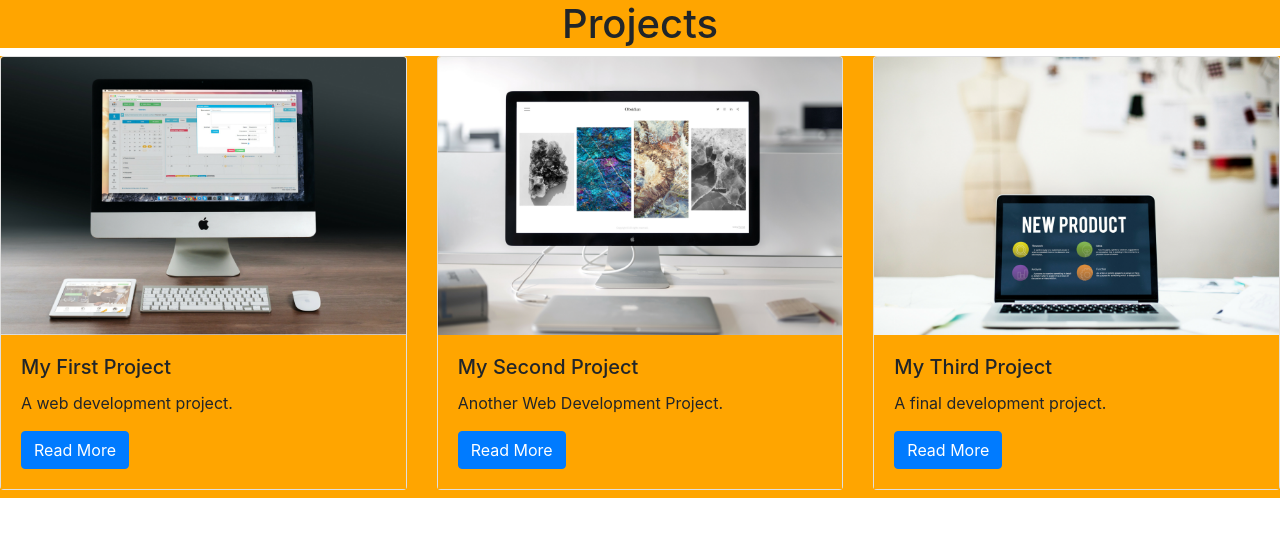
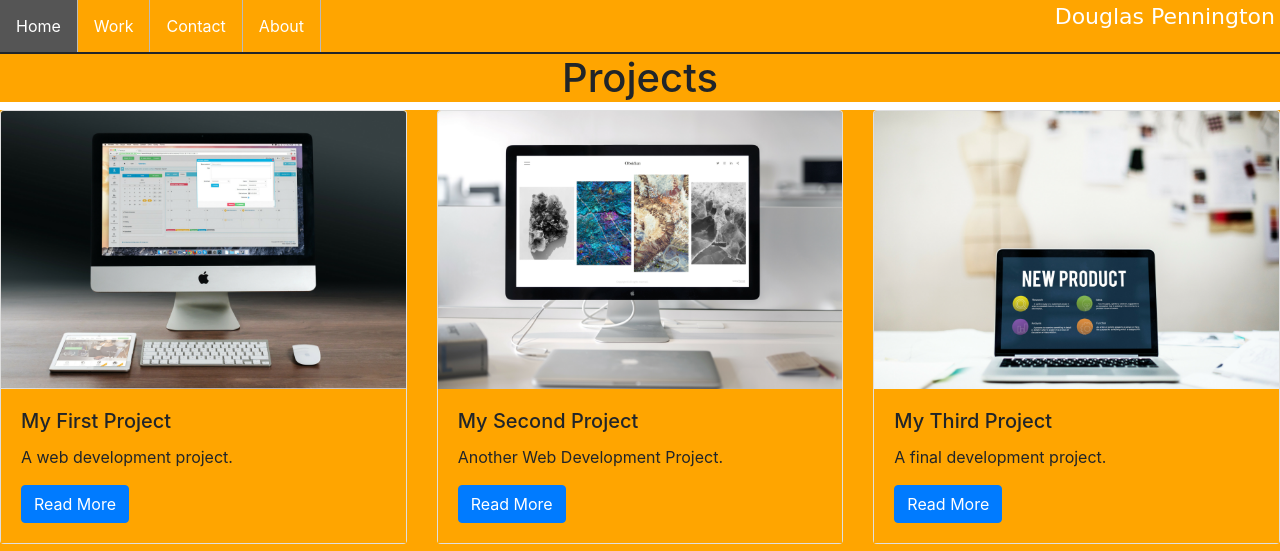
Before and after one commit to DouglasPenn23/Django_Portfolio, a Django app: page / in a window 1280 px wide. Shown: the top 551 px of the page. Run offline with Django 4.2, Linux system fonts and the light colour scheme; data comes from the database, SQL or seed files in the repository; some libraries are stand-ins or nearby versions.

Commit message:
Added Style, Made Navigation Bar

```diff
--- a/projects/static/css/style.css
+++ b/projects/static/css/style.css
@@ -5,3 +5,70 @@
 *{
     background-color: orange;
 }
+
+
+/* Controls the navigation bar  */
+/* Controls the Body (Currently keeping the nav bar w/o gaps) */
+body {
+    margin: 0px;
+    }
+
+/* Controls the Unordered list within the navigation bar */
+.unordered-nav-list {
+    list-style-type: none;
+    margin: 0;
+    padding: 0;
+    overflow: hidden;
+    position: sticky;
+    top: 0;
+    width: 100%;
+    border-bottom: solid 2px;
+}
+
+/* Controls the list elements themselves within the navigation bar */
+.nav-list {
+    float: left;
+}
+
+/* Controls the anchor elements within a list */
+.nav-list a {
+    display: block;
+    color: white;
+    text-align: center;
+    padding: 14px 16px;
+    text-decoration: none;
+    border-right: 1px solid #bbb;
+  }
+
+  /* Controls the anchor list elements while they are active */
+  li a.active {
+    background-color: #04AA6D;
+    color: white;
+  }
+
+
+  /* Controls the anchor list elements while they are not active. */
+  li a:hover:not(.active) {
+    background-color: #555;
+    color: white;
+  }
+
+  /* This is supposed to hightlight the active tab but I'm having trouble accomplishing this for whatever reason */
+  .active {
+    background-color: #04AA6D;
+  }
+
+  /* Media Query to resize the nav bar to vertical on smaller devices */
+  @media screen and (max-width: 600px) {
+    ul.unordered-nav-list li.right,
+    ul.unordered-nav-list li {float: none;}
+  }
+
+  /* Styles my name or future logo on the navigation bar */
+  .name{
+    color: white;
+    text-align: right;
+    font-family: URW Chancery L, cursive;
+    font-size: 22px;
+    padding-right: 5px;
+  }
--- /dev/null
+++ b/projects/templates/navigation_bar.html
@@ -0,0 +1,15 @@
+<nav>
+    <ul class="unordered-nav-list">
+
+    <li class="nav-list"><a href="index.html">Home</a></li>
+
+    <li class="nav-list"><a href="work.html">Work</a></li>
+
+    <li class="nav-list"><a href="contact_me.html">Contact</a></li>
+
+    <li class="nav-list"><a href="about_me.html">About</a></li>
+
+  <!--  Area where my name/logo is held    -->
+      <li class="name">Douglas Pennington</li>
+    </ul>
+  </nav>
--- a/projects/templates/project_index.html
+++ b/projects/templates/project_index.html
@@ -2,6 +2,8 @@
 {% load static %}
 {% block page_content %}
 <link rel="stylesheet" type="text/css" href="{% static 'css/style.css' %}"/>
+
+{% include 'navigation_bar.html' %}
 <h1 class="projects_header">Projects</h1>
 <div class="row">
 {% for project in projects %}
```
